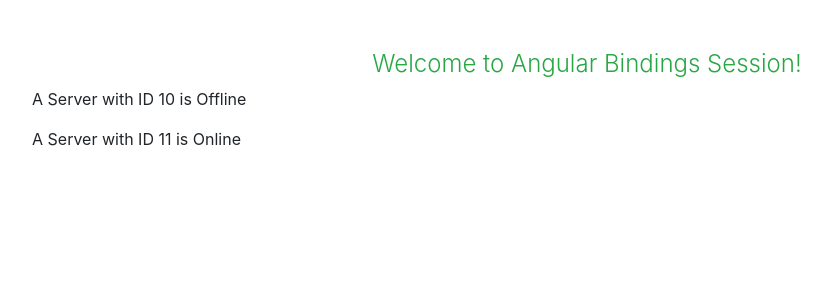
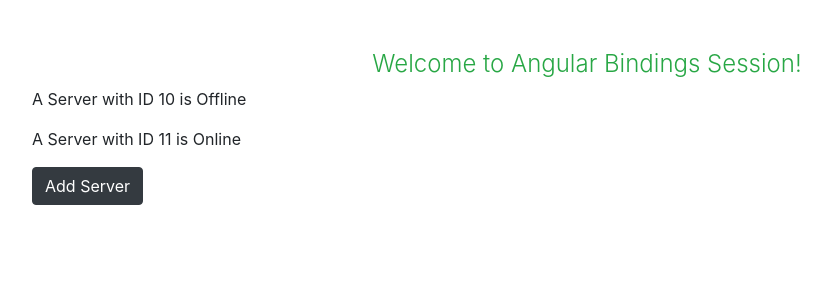
Before and after one commit to AkhilMukkamala/angular-bindings, an Angular app: page / in a window 1280 px wide. Shown: the top 300 px of the page, without its empty margins (53-884 px from the left). Built offline with nearby package versions, Linux system fonts and the light colour scheme.

Commit message:
Property Binding Explained

```diff
--- a/src/app/app.component.html
+++ b/src/app/app.component.html
@@ -3,7 +3,12 @@
     Welcome to {{ title }} Session!
   </h1>
 
+<!-- String Interpolation -->
 <p> A Server with ID {{ serverId }} is {{ serverStatus }} </p>
 <p> A Server with ID {{ anotherServerId }} is {{ getServerStatus() }} </p>
 
+<!-- Property Binding -->
+
+<button class="btn btn-dark" [disabled]="!allowNewServer"> Add Server </button>
+
 </div>
--- a/src/app/app.component.ts
+++ b/src/app/app.component.ts
@@ -10,6 +10,7 @@
   title = 'Angular Bindings';
   serverId: Number = 10;
   serverStatus: String = 'Offline';
+  allowNewServer: Boolean = false;
 
   anotherServerId: Number = 11;
   anotherServerStatus: String = 'Online';
@@ -18,5 +19,13 @@
     return this.anotherServerStatus;
   }
 
+// Property Binding
+
+constructor() {
+  setTimeout( () => {
+    this.allowNewServer = true;
+  }, 2000);
+}
+
 
 }
```
